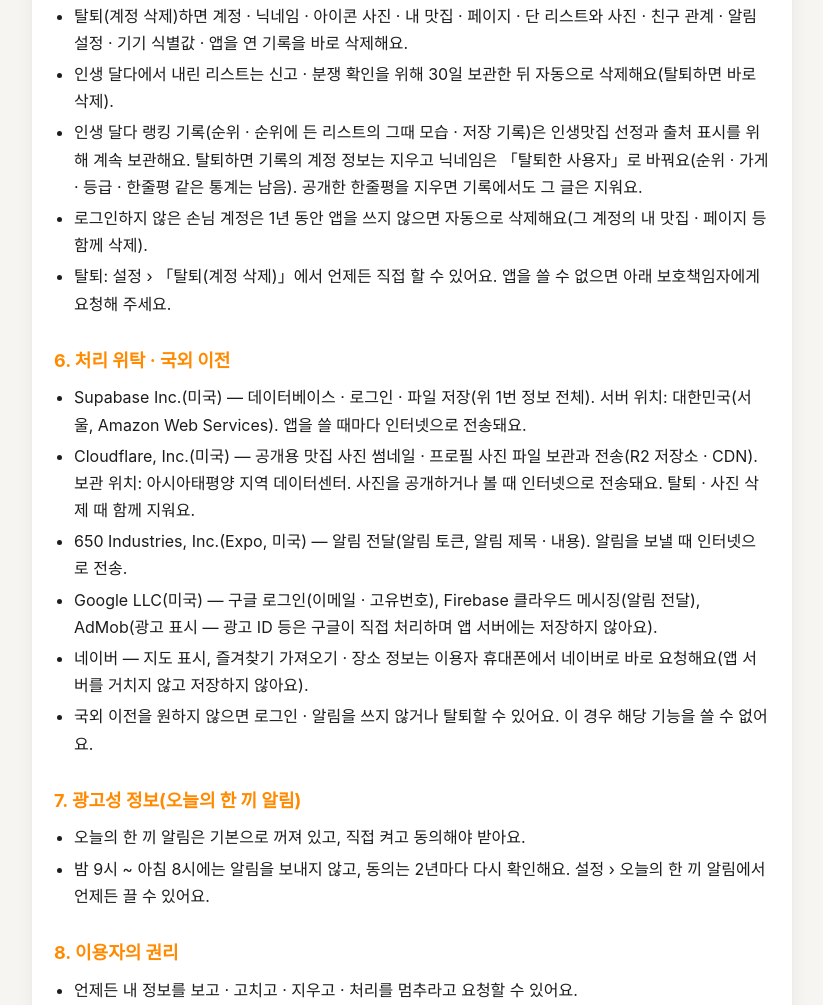
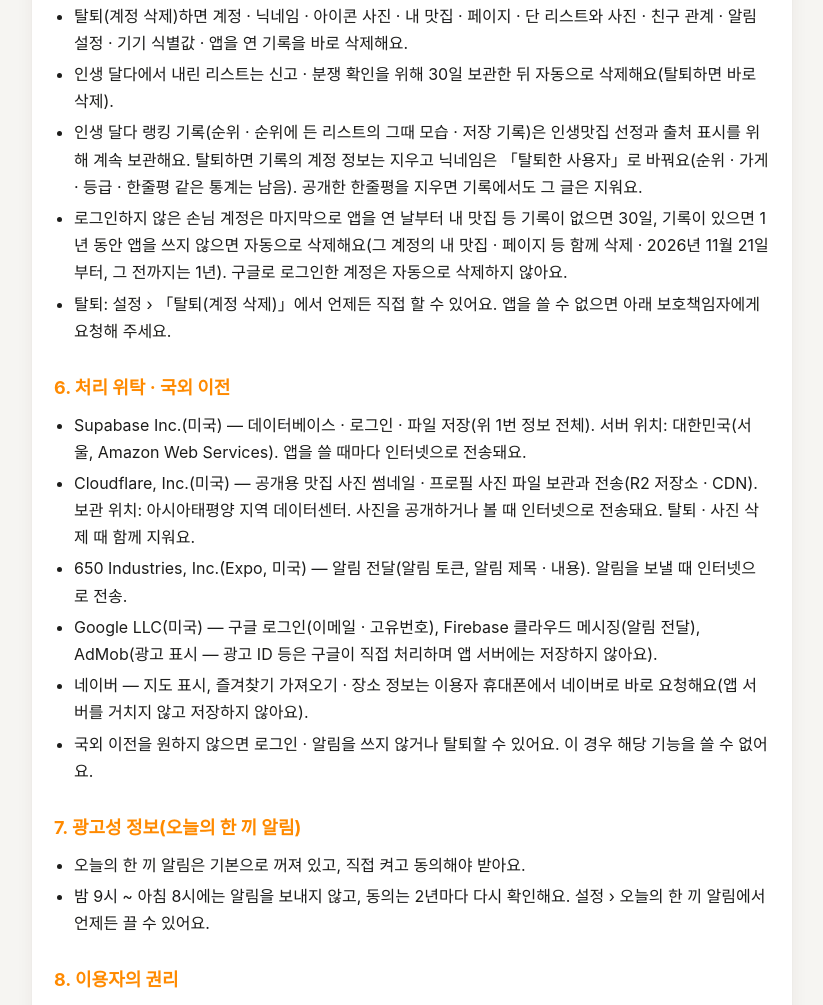
Before and after one commit to redvirusyyy-oss/insaengmatjip-site, a plain HTML site: page privacy.html in a window 1280 px wide. Shown: the part 1556-2561 px from the top of the page, without its empty margins (228-1051 px from the left). Drawn offline with Linux system fonts and the light colour scheme.

Commit message:
처리방침 5장: 손님 계정 보관 기간(기록 없음 30일 · 있음 1년, 2026-11-21부터) · 로그인 계정은 자동 삭제 없음

```diff
--- a/privacy.html
+++ b/privacy.html
@@ -47,7 +47,7 @@ nav{margin:0 0 16px;font-size:14px;color:var(--muted)} nav a{margin-right:12px}
 <li>탈퇴(계정 삭제)하면 계정 · 닉네임 · 아이콘 사진 · 내 맛집 · 페이지 · 단 리스트와 사진 · 친구 관계 · 알림 설정 · 기기 식별값 · 앱을 연 기록을 바로 삭제해요.</li>
 <li>인생 달다에서 내린 리스트는 신고 · 분쟁 확인을 위해 30일 보관한 뒤 자동으로 삭제해요(탈퇴하면 바로 삭제).</li>
 <li>인생 달다 랭킹 기록(순위 · 순위에 든 리스트의 그때 모습 · 저장 기록)은 인생맛집 선정과 출처 표시를 위해 계속 보관해요. 탈퇴하면 기록의 계정 정보는 지우고 닉네임은 「탈퇴한 사용자」로 바꿔요(순위 · 가게 · 등급 · 한줄평 같은 통계는 남음). 공개한 한줄평을 지우면 기록에서도 그 글은 지워요.</li>
-<li>로그인하지 않은 손님 계정은 1년 동안 앱을 쓰지 않으면 자동으로 삭제해요(그 계정의 내 맛집 · 페이지 등 함께 삭제).</li>
+<li>로그인하지 않은 손님 계정은 마지막으로 앱을 연 날부터 내 맛집 등 기록이 없으면 30일, 기록이 있으면 1년 동안 앱을 쓰지 않으면 자동으로 삭제해요(그 계정의 내 맛집 · 페이지 등 함께 삭제 · 2026년 11월 21일부터, 그 전까지는 1년). 구글로 로그인한 계정은 자동으로 삭제하지 않아요.</li>
 <li>탈퇴: 설정 › 「탈퇴(계정 삭제)」에서 언제든 직접 할 수 있어요. 앱을 쓸 수 없으면 아래 보호책임자에게 요청해 주세요.</li>
 </ul>
 <h2>6. 처리 위탁 · 국외 이전</h2>
```
